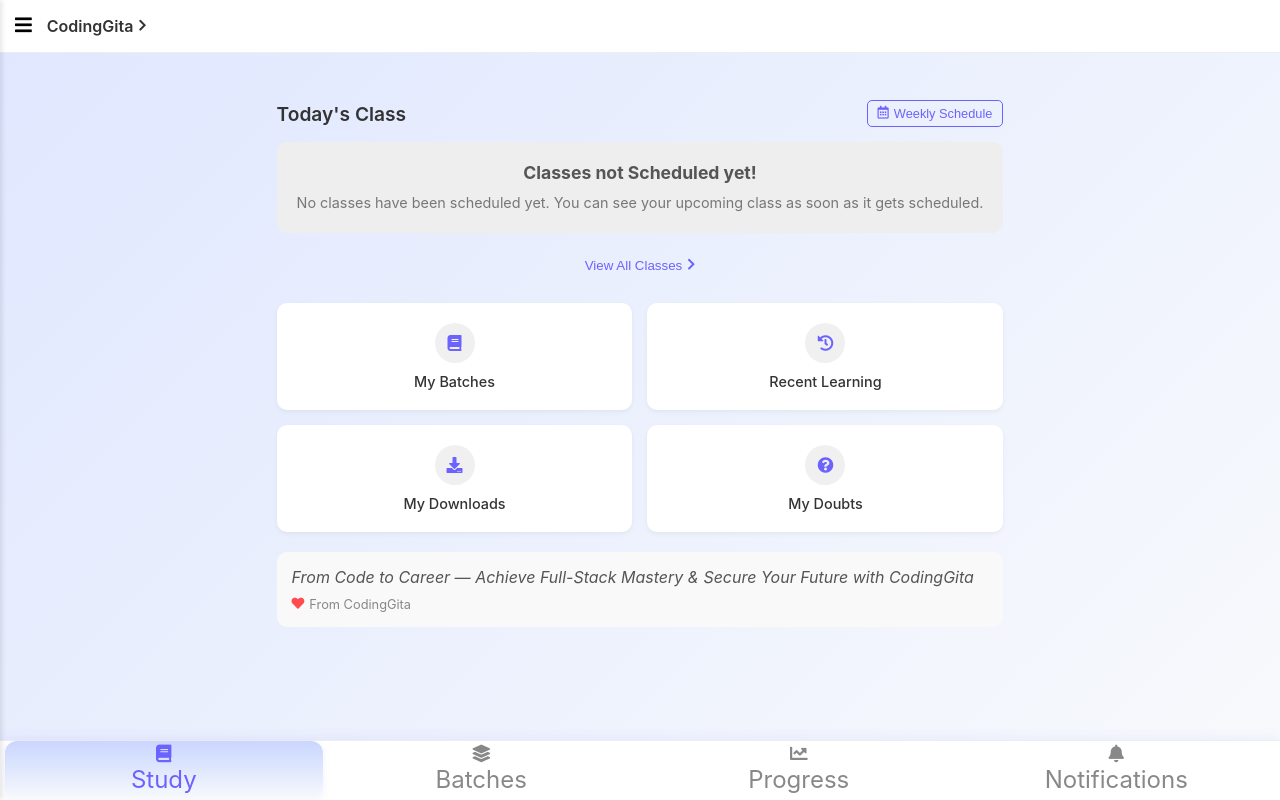
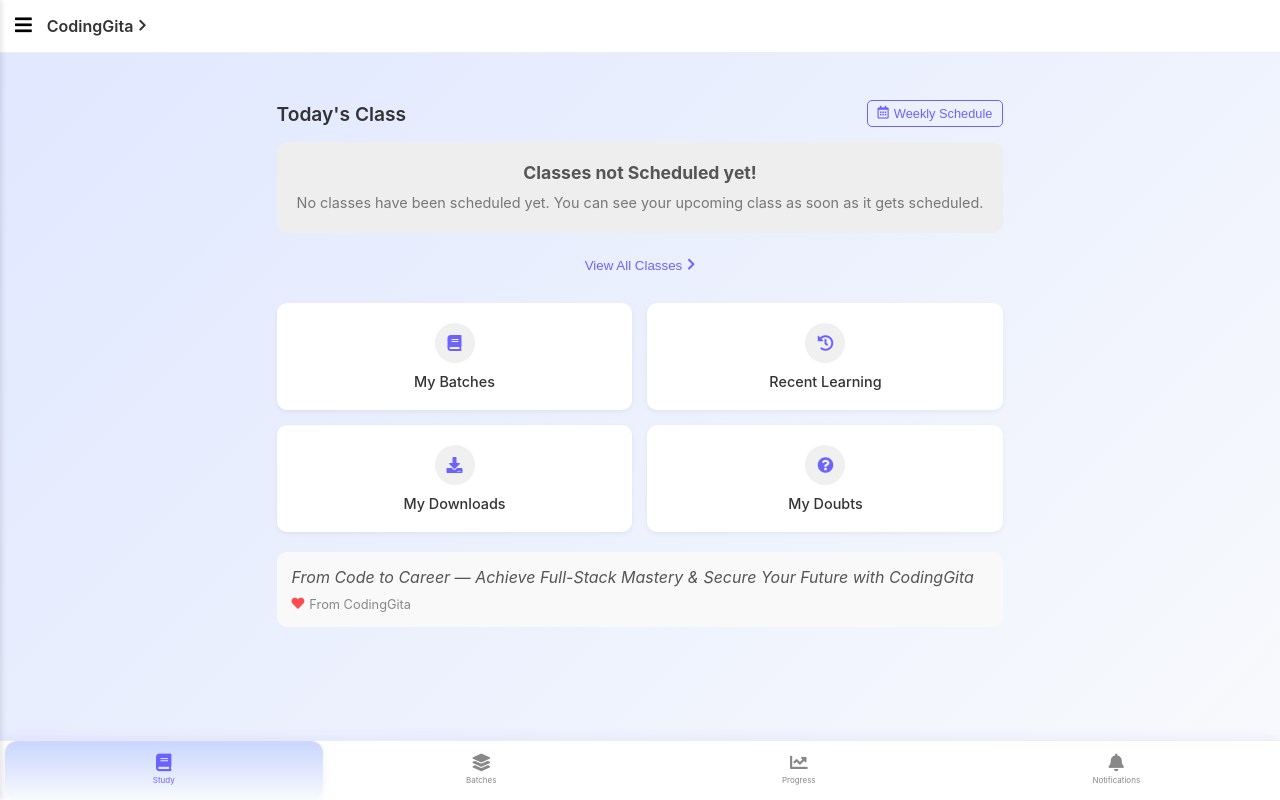
Before and after one commit to Dhruvesh1611/CodingGita, a React (Create React App) app in the folder coding-gita-pwa/: page / in a window 1280 px wide. Built offline with nearby package versions, Linux system fonts and the light colour scheme.

Commit message:
update font of botton icons

```diff
--- a/coding-gita-pwa/src/style/nav.css
+++ b/coding-gita-pwa/src/style/nav.css
@@ -36,6 +36,6 @@
 }
 
 .nav-item span {
-  font-size: 1.5rem;
+  font-size: 0.5rem;
   margin-bottom: 2px;
 }
```
